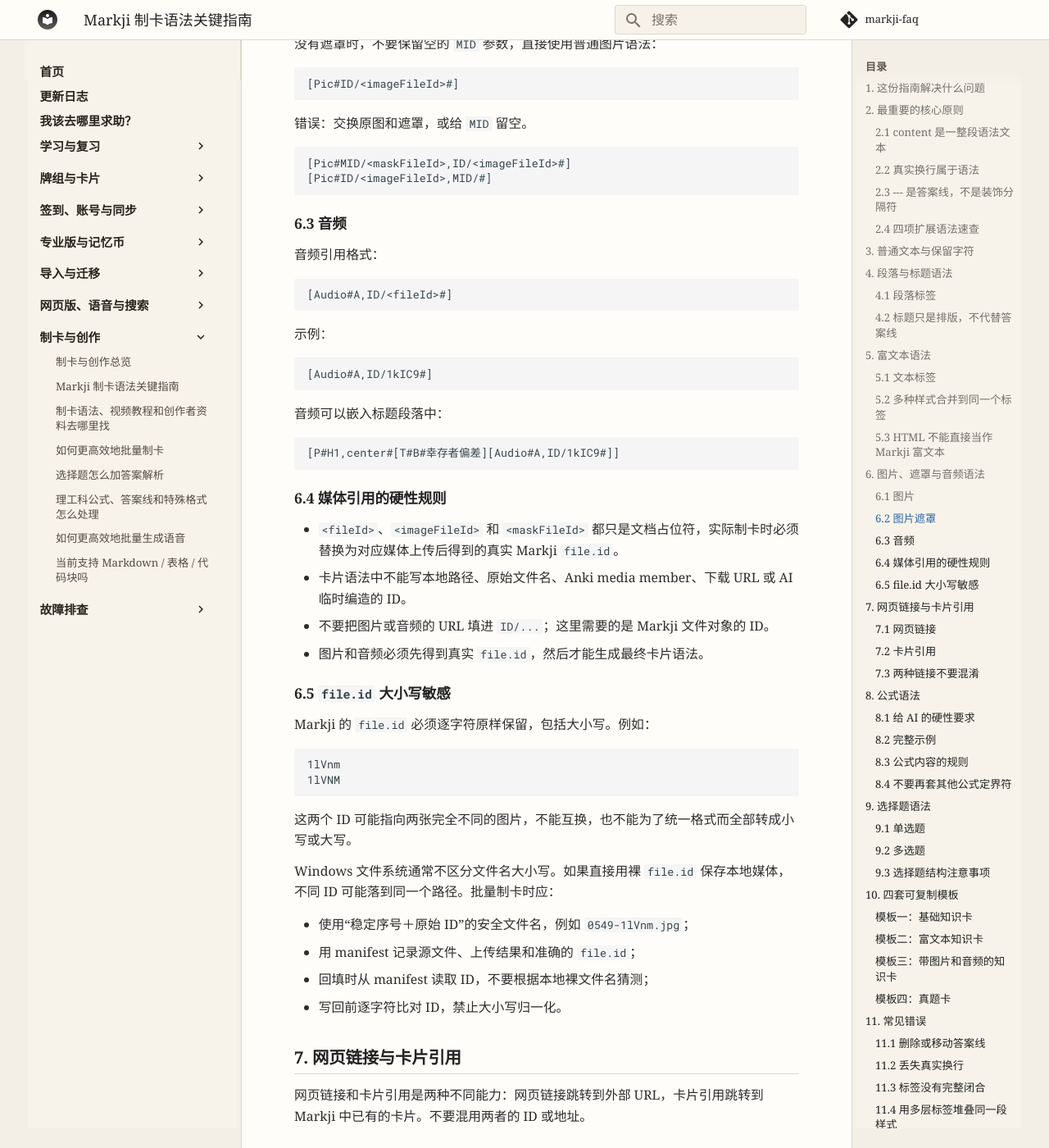
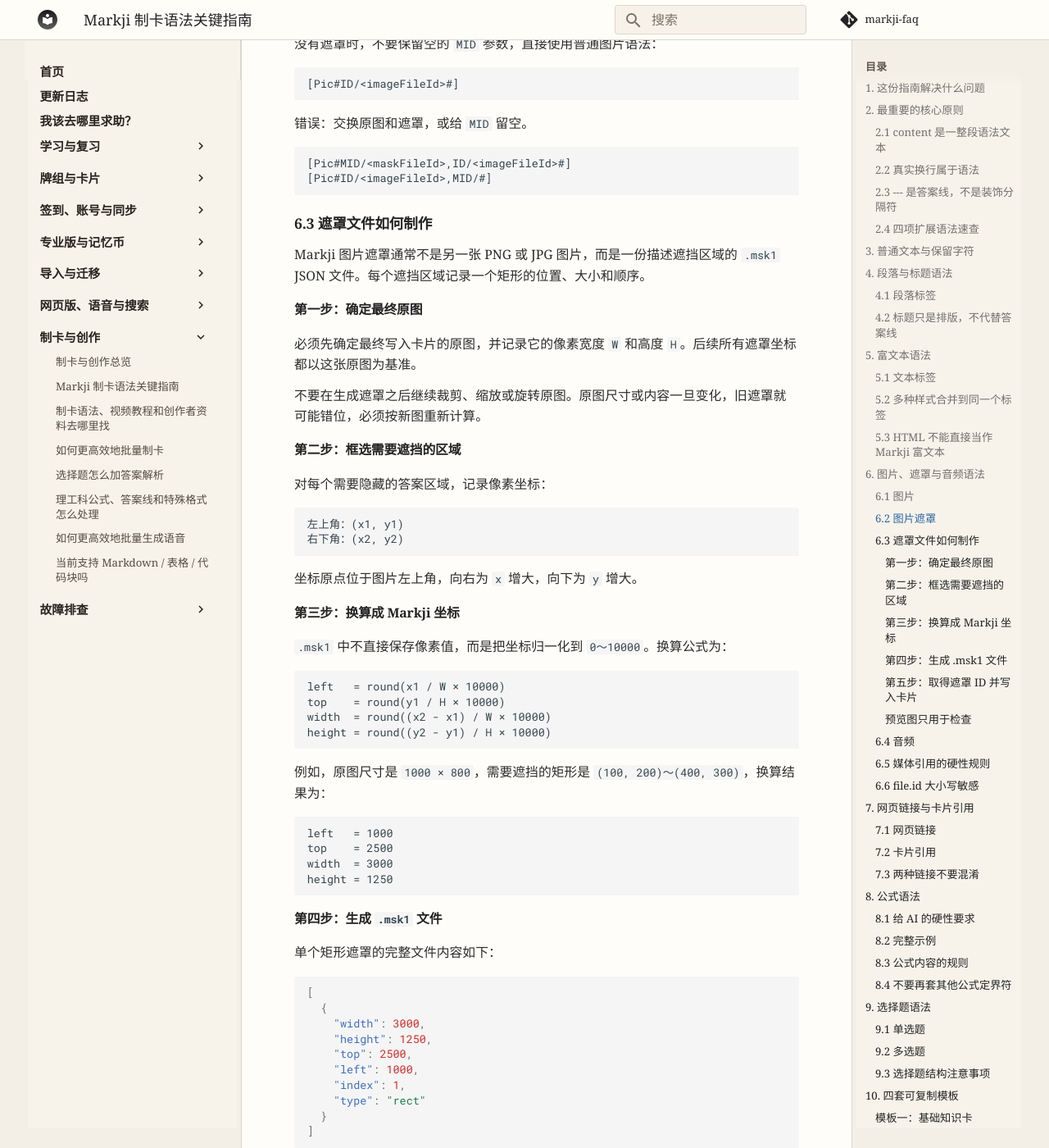
Before and after one commit to tutuji333/markji-faq, an MkDocs documentation site: the page built from docs/questions/content/card-syntax-guide.md, in a window 1280 px wide and 1400 px high, scrolled down 6142 px. Shown: the whole window at 82% size. Built offline with MkDocs 1.6.1 and Material for MkDocs 9.7.7, drawn with Linux system fonts in a browser that asks for light colours; comment, search, counter and statistics services are not loaded; some of the changed text lies outside the part shown.

Commit message:
Document Markji mask file creation

````diff
--- a/docs/questions/content/card-syntax-guide.md
+++ b/docs/questions/content/card-syntax-guide.md
@@ -266,7 +266,112 @@ B,U,I,D,up,down,!文字颜色,!!背景颜色,link/"URL"
 [Pic#ID/<imageFileId>,MID/#]
 ```
 
-### 6.3 音频
+### 6.3 遮罩文件如何制作
+
+Markji 图片遮罩通常不是另一张 PNG 或 JPG 图片，而是一份描述遮挡区域的 `.msk1` JSON 文件。每个遮挡区域记录一个矩形的位置、大小和顺序。
+
+#### 第一步：确定最终原图
+
+必须先确定最终写入卡片的原图，并记录它的像素宽度 `W` 和高度 `H`。后续所有遮罩坐标都以这张原图为基准。
+
+不要在生成遮罩之后继续裁剪、缩放或旋转原图。原图尺寸或内容一旦变化，旧遮罩就可能错位，必须按新图重新计算。
+
+#### 第二步：框选需要遮挡的区域
+
+对每个需要隐藏的答案区域，记录像素坐标：
+
+```text
+左上角：(x1, y1)
+右下角：(x2, y2)
+```
+
+坐标原点位于图片左上角，向右为 `x` 增大，向下为 `y` 增大。
+
+#### 第三步：换算成 Markji 坐标
+
+`.msk1` 中不直接保存像素值，而是把坐标归一化到 `0～10000`。换算公式为：
+
+```text
+left   = round(x1 / W × 10000)
+top    = round(y1 / H × 10000)
+width  = round((x2 - x1) / W × 10000)
+height = round((y2 - y1) / H × 10000)
+```
+
+例如，原图尺寸是 `1000 × 800`，需要遮挡的矩形是 `(100, 200)～(400, 300)`，换算结果为：
+
+```text
+left   = 1000
+top    = 2500
+width  = 3000
+height = 1250
+```
+
+#### 第四步：生成 `.msk1` 文件
+
+单个矩形遮罩的完整文件内容如下：
+
+```json
+[
+  {
+    "width": 3000,
+    "height": 1250,
+    "top": 2500,
+    "left": 1000,
+    "index": 1,
+    "type": "rect"
+  }
+]
+```
+
+多个遮挡区域写在同一个 JSON 数组中，`index` 从 `1` 开始依次增加：
+
+```json
+[
+  {
+    "width": 3000,
+    "height": 1250,
+    "top": 2500,
+    "left": 1000,
+    "index": 1,
+    "type": "rect"
+  },
+  {
+    "width": 2000,
+    "height": 1000,
+    "top": 5000,
+    "left": 6000,
+    "index": 2,
+    "type": "rect"
+  }
+]
+```
+
+文件应以 UTF-8 编码保存，建议使用 `.msk1` 扩展名。当前已验证的矩形类型是：
+
+```text
+"type": "rect"
+```
+
+不要让 AI 自行发明圆形、多边形或其他未经验证的 `type`。
+
+#### 第五步：取得遮罩 ID 并写入卡片
+
+原图和 `.msk1` 遮罩文件需要分别取得各自真实的 Markji `file.id`。遮罩文件在 Markji 中的媒体类型是 `markji/mask`。最后把两个 ID 写进同一个图片标签：
+
+```text
+[Pic#ID/<原图file.id>,MID/<遮罩file.id>#]
+```
+
+其中 `ID` 始终对应原图，`MID` 始终对应 `.msk1` 遮罩文件。
+
+#### 预览图只用于检查
+
+制作遮罩时，可以额外生成一张预览图，把半透明矩形覆盖到原图上，用于人工检查遮挡范围、编号和错位问题。
+
+预览图不是真正的遮罩文件，不能把预览 PNG 或 JPG 的 `file.id` 填入 `MID`。正式的 `MID` 必须指向 `.msk1` 遮罩文件。
+
+### 6.4 音频
 
 音频引用格式：
 
@@ -286,14 +391,14 @@ B,U,I,D,up,down,!文字颜色,!!背景颜色,link/"URL"
 [P#H1,center#[T#B#幸存者偏差][Audio#A,ID/1kIC9#]]
 ```
 
-### 6.4 媒体引用的硬性规则
+### 6.5 媒体引用的硬性规则
 
 - `<fileId>`、`<imageFileId>` 和 `<maskFileId>` 都只是文档占位符，实际制卡时必须替换为对应媒体上传后得到的真实 Markji `file.id`。
 - 卡片语法中不能写本地路径、原始文件名、Anki media member、下载 URL 或 AI 临时编造的 ID。
 - 不要把图片或音频的 URL 填进 `ID/...`；这里需要的是 Markji 文件对象的 ID。
 - 图片和音频必须先得到真实 `file.id`，然后才能生成最终卡片语法。
 
-### 6.5 `file.id` 大小写敏感
+### 6.6 `file.id` 大小写敏感
 
 Markji 的 `file.id` 必须逐字符原样保留，包括大小写。例如：
 
@@ -704,27 +809,33 @@ Markji 使用 [KaTeX](https://katex.org/docs/support_table.html) 渲染公式，
 
 错误结果：遮罩无法加载、套到错误图片上，或者原图本身无法显示。
 
-处理原则：固定使用 `[Pic#ID/<原图 file.id>,MID/<遮罩 file.id>#]`；两项都从真实记录读取并逐字符核对，不能交换、留空或改写大小写。
+处理原则：固定使用 `[Pic#ID/<原图 file.id>,MID/<遮罩 file.id>#]`；两项都从真实记录读取并逐字符核对，不能交换、留空或改写大小写。`MID` 必须对应 `.msk1` 遮罩文件，不能误用预览 PNG 或 JPG。
 
-### 11.9 公式仍使用 `$...$` 或丢失反斜杠
+### 11.9 生成遮罩后又改变原图
+
+错误结果：矩形遮挡区域整体偏移、尺寸不符，无法准确覆盖答案。
+
+处理原则：以最终原图的准确像素尺寸计算归一化坐标；生成遮罩后不要继续裁剪、缩放或旋转原图。原图有变化时必须重新计算并生成 `.msk1`。
+
+### 11.10 公式仍使用 `$...$` 或丢失反斜杠
 
 错误结果：公式作为普通文本显示、渲染失败，或者 LaTeX 命令失去含义。
 
 处理原则：最终卡片统一使用 `[E## LaTeX 公式内容]`，不再套 `$`、`$$`、`\(...)` 或 `\[...]`；同时确认 `\frac`、`\sqrt` 等命令中的反斜杠仍然存在。
 
-### 11.10 多选题误用单选语法
+### 11.11 多选题误用单选语法
 
 错误示例：`[Choice##` 中出现两个或更多 `*`。
 
 处理原则：先统计正确选项数，再决定使用 `[Choice##` 还是 `[Choice#multi#`。
 
-### 11.11 网页链接没有引用或编码 URL
+### 11.12 网页链接没有引用或编码 URL
 
 错误结果：链接无法打开，或者 URL 中的 `#`、逗号等字符破坏外层标签。
 
 处理原则：使用 `link/"URL"`，保留英文双引号，并对特殊字符进行标准 URL 编码。
 
-### 11.12 卡片引用误用 `card.id`
+### 11.13 卡片引用误用 `card.id`
 
 错误结果：引用显示失效，或者无法定位目标卡片。
 
@@ -749,6 +860,9 @@ Markji 使用 [KaTeX](https://katex.org/docs/support_table.html) 渲染公式，
 - [ ] 图片使用 `[Pic#ID/<真实 file.id>#]`，音频使用 `[Audio#A,ID/<真实 file.id>#]`。
 - [ ] 带遮罩图片使用 `[Pic#ID/<原图 file.id>,MID/<遮罩 file.id>#]`，`ID` 与 `MID` 顺序正确，中间是无空格的半角逗号。
 - [ ] 原图和遮罩使用各自真实的 `file.id`，两者没有交换、混用或被改写大小写。
+- [ ] `.msk1` 是 UTF-8 JSON 数组，每个已验证矩形都含 `width`、`height`、`top`、`left`、`index` 和 `type: "rect"`。
+- [ ] 遮罩坐标按最终原图的准确宽高归一化到 `0～10000`，生成后原图没有再被裁剪、缩放或旋转。
+- [ ] `MID` 指向 `.msk1` 遮罩文件，没有误用用于人工检查的预览 PNG 或 JPG。
 - [ ] 所有媒体占位符均已替换，没有把文件名、路径或 URL 当成 ID。
 - [ ] `file.id` 与上传结果逐字符一致，大小写没有被改变。
 - [ ] 所有数学公式均使用 `[E## <LaTeX 公式内容>]`，没有残留 `$...$`、`$$...$$`、`\(...)` 或 `\[...]`。
````
Also changed, not shown: docs/changelog.md (+1 -0 lines).
